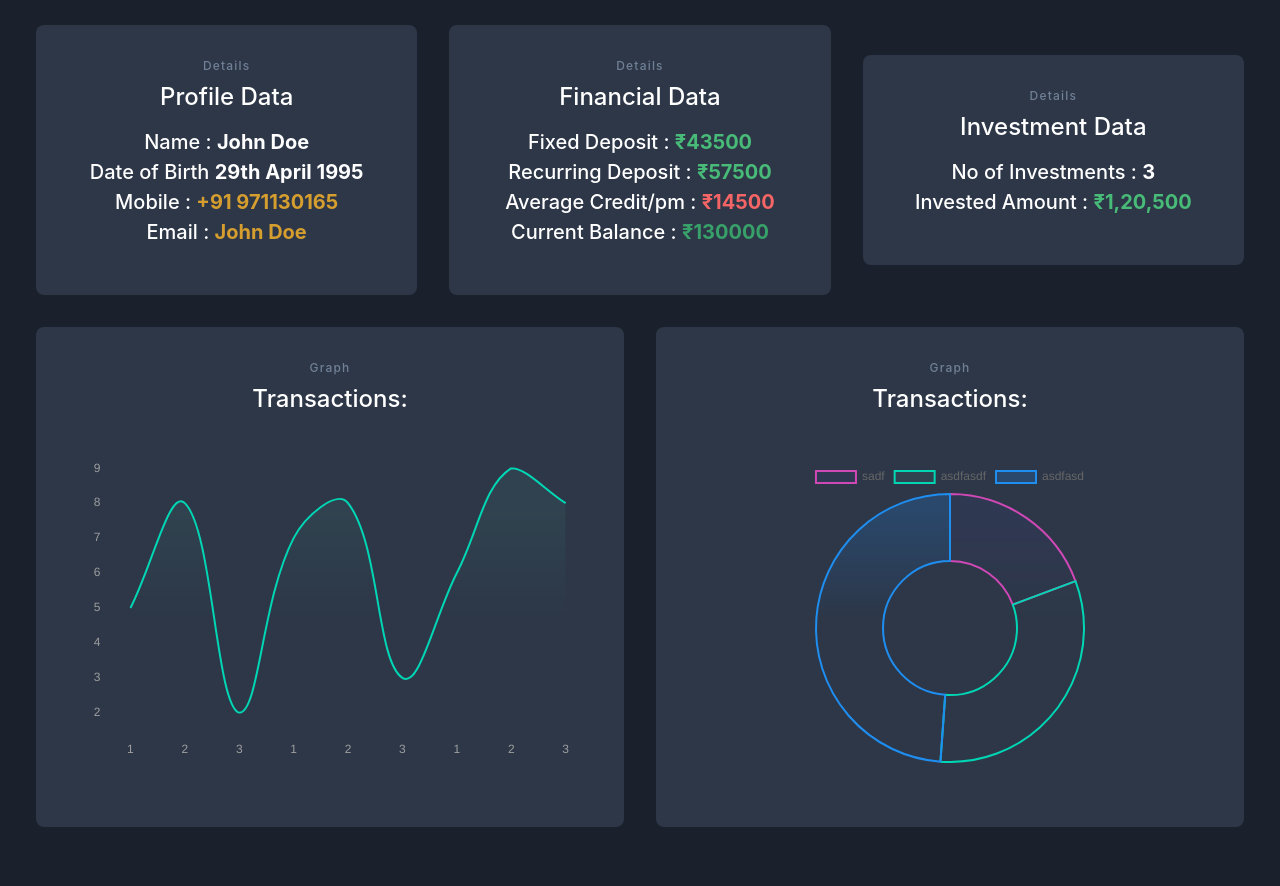
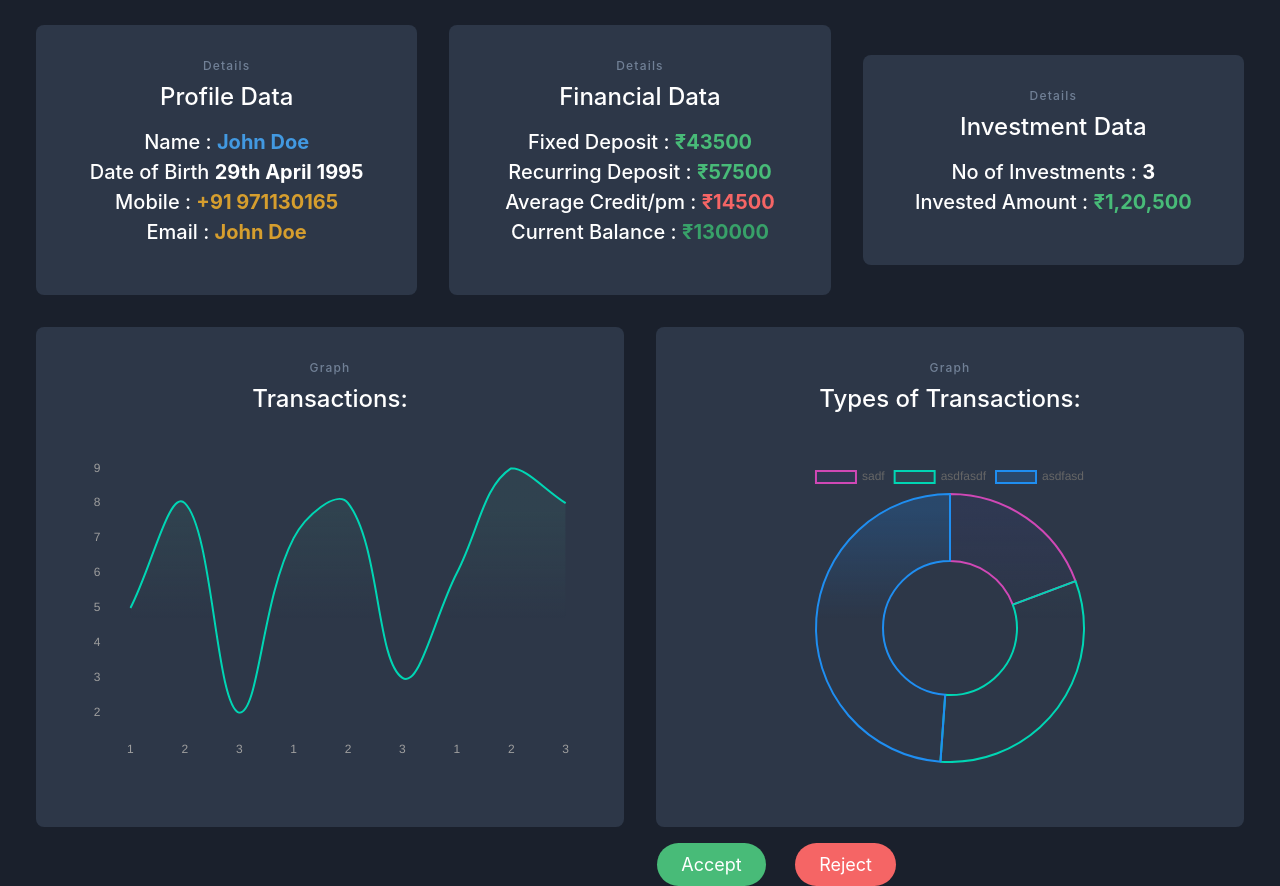
Before and after one commit to ScarletSpidey/Rev_SegmentationFault, a React (Create React App) app in the folder fiu-dashboard/: page /details/1001 in a window 1280 px wide. Shown: the part 260-1146 px from the top of the page. Before the commit the page ends 1103 px from the top, so only its background shows below. Built offline with nearby package versions, Linux system fonts and the light colour scheme.

Commit message:
FIU update

```diff
--- a/fiu-dashboard/src/components/ProfileData.js
+++ b/fiu-dashboard/src/components/ProfileData.js
@@ -13,7 +13,7 @@ class ProfileData extends Component{
                         </h1>
                         <div className="">
                             <span className="text-white text-xl font-medium mb-6">
-                                Name : <span className="font-bold" > John Doe </span>
+                                Name : <span className="font-bold text-blue-500" > John Doe </span>
                             </span>
                             <br />
                             <span className="text-white text-xl font-medium mb-6">
--- a/fiu-dashboard/src/components/TransactionTypes.js
+++ b/fiu-dashboard/src/components/TransactionTypes.js
@@ -77,7 +77,7 @@ class TransactionTypes extends Component{
                             Graph
                         </h2>
                         <h1 className="title-font sm:text-2xl text-xl font-medium text-white mb-3">
-                            Transactions:
+                            Types of Transactions:
                         </h1>
                         <div className="flex w-full  px-5 pb-4 pt-8 bg-gray-800 text-white items-center" style={{ height:"350px" }}>
                         <Doughnut
--- a/fiu-dashboard/src/views/DetailsPage.js
+++ b/fiu-dashboard/src/views/DetailsPage.js
@@ -24,6 +24,10 @@ const DetailsPage = () => {
                     <TransactionGraph />
                     <TransactionTypes />
             </div>
+            <div class="flex justify-end mr-64 pr-32">
+                <button class="inline-flex text-white bg-green-500 border-0 py-2 px-6 focus:outline-none hover:bg-green-600 rounded-full text-lg">Accept</button> &nbsp;&nbsp;&nbsp;
+                <button class="ml-4 inline-flex text-white bg-red-500 border-0 py-2 px-6 focus:outline-none hover:bg--700 hover:text-white rounded-full text-lg">Reject</button>
+            </div>
         </section>
     )
 }
```
